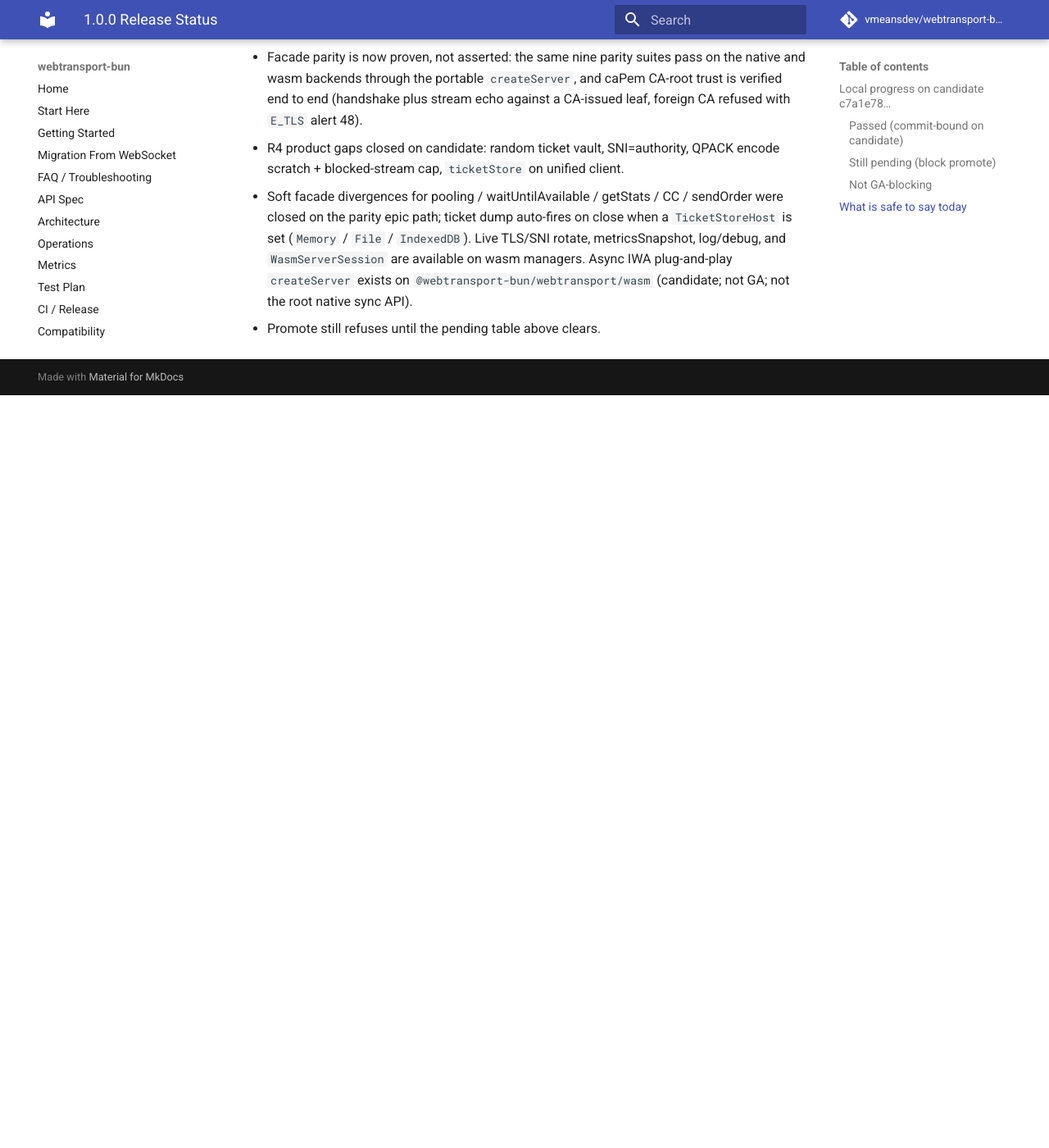
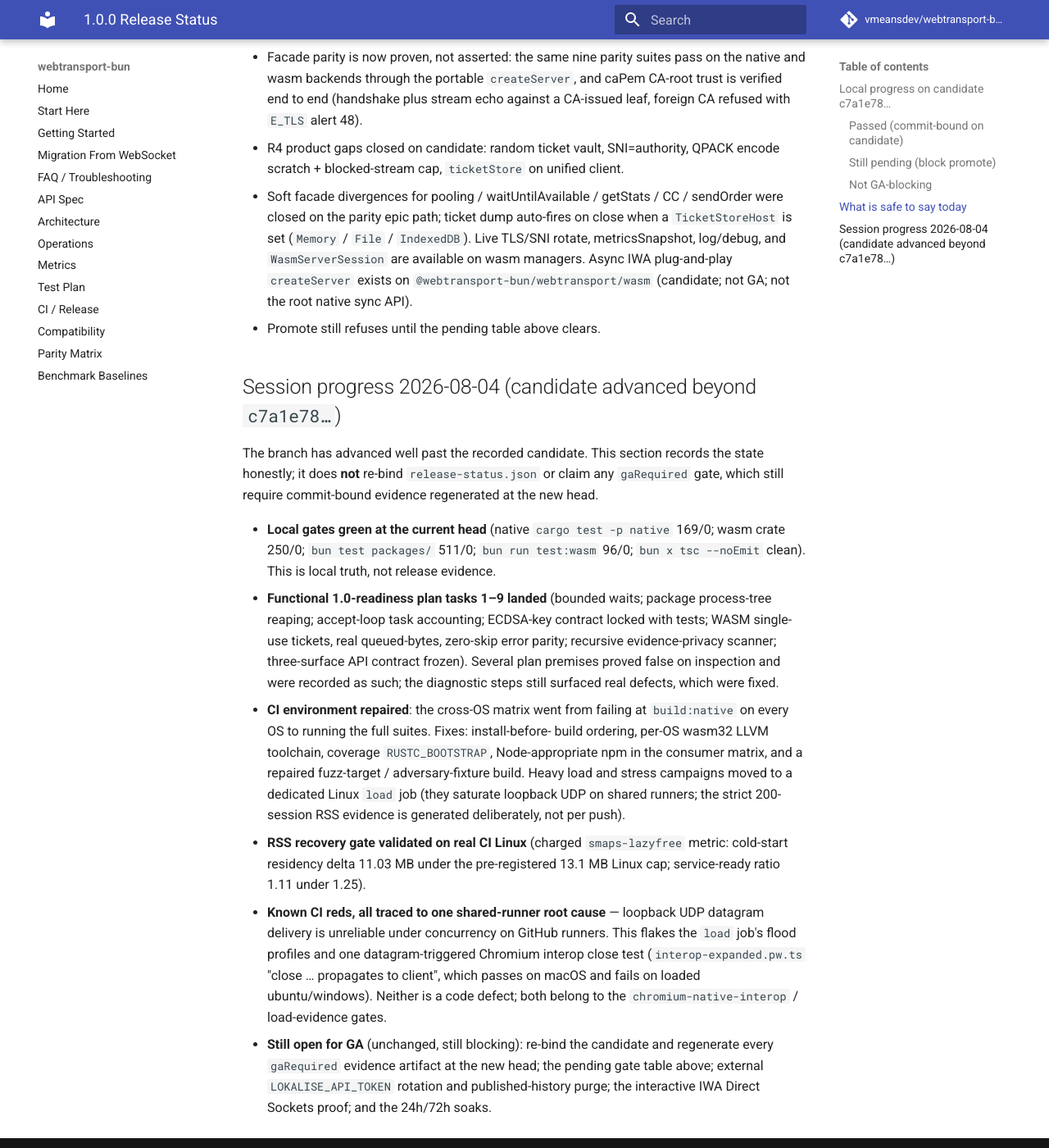
Before and after one commit to vmeansdev/webtransport-bun, an MkDocs documentation site: the page built from docs/RELEASE_1.0_STATUS.md, in a window 1280 px wide and 1400 px high, scrolled down 1861 px. Shown: the whole window at 82% size. Built offline with MkDocs 1.6.1 and Material for MkDocs 9.7.7, drawn with Linux system fonts in a browser that asks for light colours; comment, search, counter and statistics services are not loaded; before the commit the page ends 2343 px from its top, so only the background shows below that.

Commit message:
Record honest 2026-08-04 candidate progress
The branch has advanced far past the recorded candidate e45e342. This adds a
session-progress section to the release status doc stating the current state
without re-binding release-status.json or claiming any gaRequired gate — those
still require commit-bound evidence at the new head. Records: local gates green
at head (native 169, wasm 250, packages 511, wasm-bun 96, tsc clean),
functional-readiness tasks 1-9 landed, the CI-environment repairs and the
load-job restructure, the RSS gate validated on CI Linux, and the one
shared-runner UDP-delivery root cause behind the remaining CI reds — plus the
GA items still open (evidence rebind, pending gates, credential rotation,
history purge, IWA, soaks).

Constraint: no gate claimed passed; doc-truth still green; readiness stays pending
Rejected: re-binding release-status.json now | that needs regenerated commit-bound evidence, a deliberate step
Confidence: high
Scope-risk: none
Reversibility: clean
Directive: The status doc states what is true and what remains, never what we wish were done
Tested: bun scripts/check-doc-truth.ts passed
Not-tested: n/a (doc)

Co-Authored-By: Claude Fable 5 <noreply@anthropic.com>
Claude-Session: https://claude.ai/code/session_01Uo3uH3KLPx69rPZ8UpFgiu

```diff
--- a/docs/RELEASE_1.0_STATUS.md
+++ b/docs/RELEASE_1.0_STATUS.md
@@ -63,3 +63,40 @@ single-source scale scripts it replaced are not release evidence.
   on `@webtransport-bun/webtransport/wasm` (candidate; not GA; not the root
   native sync API).
 - Promote still refuses until the pending table above clears.
+
+## Session progress 2026-08-04 (candidate advanced beyond `c7a1e78…`)
+
+The branch has advanced well past the recorded candidate. This section records
+the state honestly; it does **not** re-bind `release-status.json` or claim any
+`gaRequired` gate, which still require commit-bound evidence regenerated at the
+new head.
+
+- **Local gates green at the current head** (native `cargo test -p native`
+  169/0; wasm crate 250/0; `bun test packages/` 511/0; `bun run test:wasm`
+  96/0; `bun x tsc --noEmit` clean). This is local truth, not release evidence.
+- **Functional 1.0-readiness plan tasks 1–9 landed** (bounded waits; package
+  process-tree reaping; accept-loop task accounting; ECDSA-key contract locked
+  with tests; WASM single-use tickets, real queued-bytes, zero-skip error
+  parity; recursive evidence-privacy scanner; three-surface API contract
+  frozen). Several plan premises proved false on inspection and were recorded
+  as such; the diagnostic steps still surfaced real defects, which were fixed.
+- **CI environment repaired**: the cross-OS matrix went from failing at
+  `build:native` on every OS to running the full suites. Fixes: install-before-
+  build ordering, per-OS wasm32 LLVM toolchain, coverage `RUSTC_BOOTSTRAP`,
+  Node-appropriate npm in the consumer matrix, and a repaired fuzz-target /
+  adversary-fixture build. Heavy load and stress campaigns moved to a dedicated
+  Linux `load` job (they saturate loopback UDP on shared runners; the strict
+  200-session RSS evidence is generated deliberately, not per push).
+- **RSS recovery gate validated on real CI Linux** (charged `smaps-lazyfree`
+  metric: cold-start residency delta 11.03 MB under the pre-registered 13.1 MB
+  Linux cap; service-ready ratio 1.11 under 1.25).
+- **Known CI reds, all traced to one shared-runner root cause** — loopback UDP
+  datagram delivery is unreliable under concurrency on GitHub runners. This
+  flakes the `load` job's flood profiles and one datagram-triggered Chromium
+  interop close test (`interop-expanded.pw.ts` "close … propagates to client",
+  which passes on macOS and fails on loaded ubuntu/windows). Neither is a code
+  defect; both belong to the `chromium-native-interop` / load-evidence gates.
+- **Still open for GA** (unchanged, still blocking): re-bind the candidate and
+  regenerate every `gaRequired` evidence artifact at the new head; the pending
+  gate table above; external `LOKALISE_API_TOKEN` rotation and published-history
+  purge; the interactive IWA Direct Sockets proof; and the 24h/72h soaks.
```
